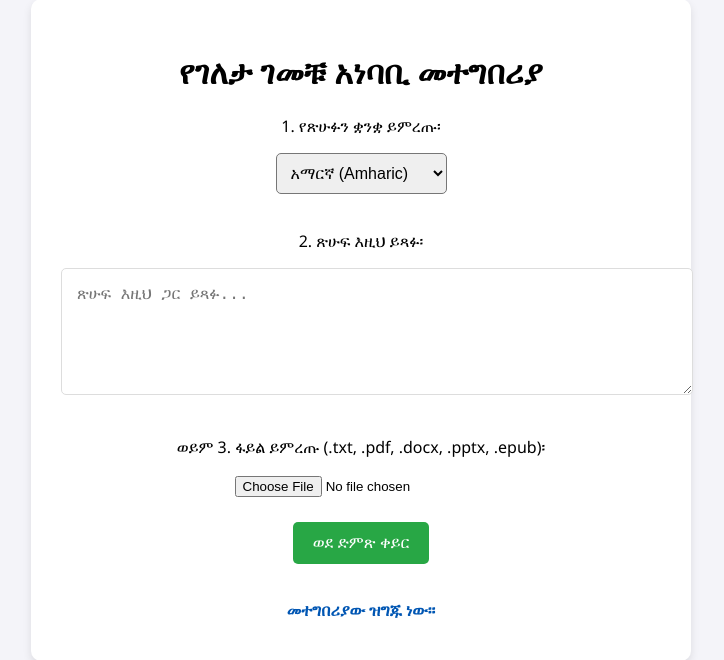
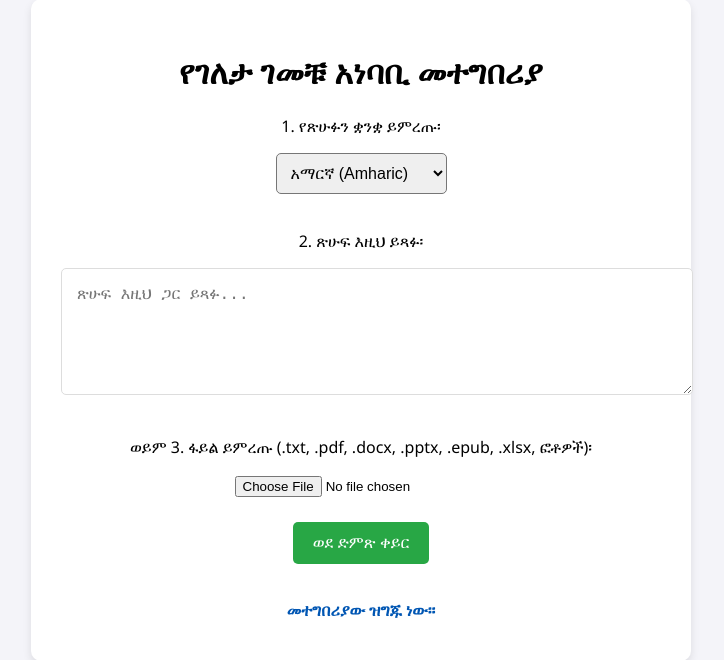
Before and after one commit to tasfayegadisa22-sys/GeletaGemechu-Reader-App-, a Flask app: page / in a window 1280 px wide. Shown: the part 49-709 px from the top of the page, without its empty margins (279-1003 px from the left). Run offline with Flask 3, Linux system fonts and the light colour scheme.

Commit message:
Update index.html

```diff
--- a/templates/index.html
+++ b/templates/index.html
@@ -1,4 +1,4 @@
-<!DOCTYPE html>
+                    <!DOCTYPE html>
 <html lang="am">
 <head>
     <meta charset="UTF-8">
@@ -32,8 +32,8 @@
             <p>2. ጽሁፍ እዚህ ይጻፉ፡</p>
             <textarea id="textInput" rows="5" placeholder="ጽሁፍ እዚህ ጋር ይጻፉ..."></textarea>
 
-            <p>ወይም 3. ፋይል ይምረጡ (.txt, .pdf, .docx, .pptx, .epub)፡</p>
-            <input type="file" id="fileInput" accept=".txt,.pdf,.docx,.pptx,.epub"><br>
+            <p>ወይም 3. ፋይል ይምረጡ (.txt, .pdf, .docx, .pptx, .epub, .xlsx, ፎቶዎች)፡</p>
+            <input type="file" id="fileInput" accept=".txt,.pdf,.docx,.pptx,.epub,.xlsx,.png,.jpg,.jpeg"><br>
         </div>
 
         <button id="convertBtn" onclick="convertText()">ወደ ድምጽ ቀይር</button>
```
